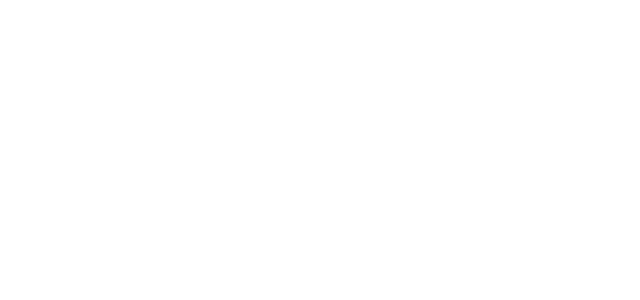
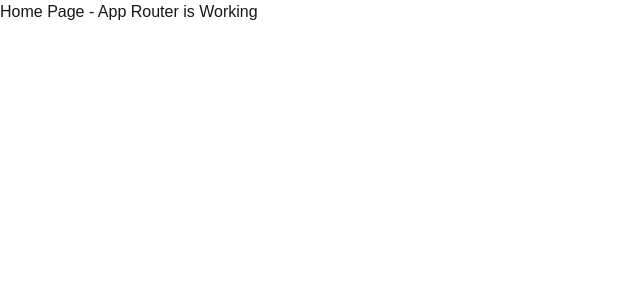
Before and after one commit to BeatrizPortella/Confeitaria-teste, a Next.js app in the folder admin-panel/: page / in a window 1280 px wide. Before the commit this address had no page. Shown: the top 300 px of the page, without its empty margins (0-640 px from the left). Built offline with nearby package versions, Linux system fonts and the light colour scheme.

Commit message:
Remove redirect and update Home component

```diff
--- a/admin-panel/app/page.tsx
+++ b/admin-panel/app/page.tsx
@@ -1,5 +1,4 @@
-import { redirect } from 'next/navigation';
-
 export default function Home() {
-  redirect('/index.html');
+  return <h1>Home Page - App Router is Working</h1>;
+  // redirect('/index.html');
 }
```
